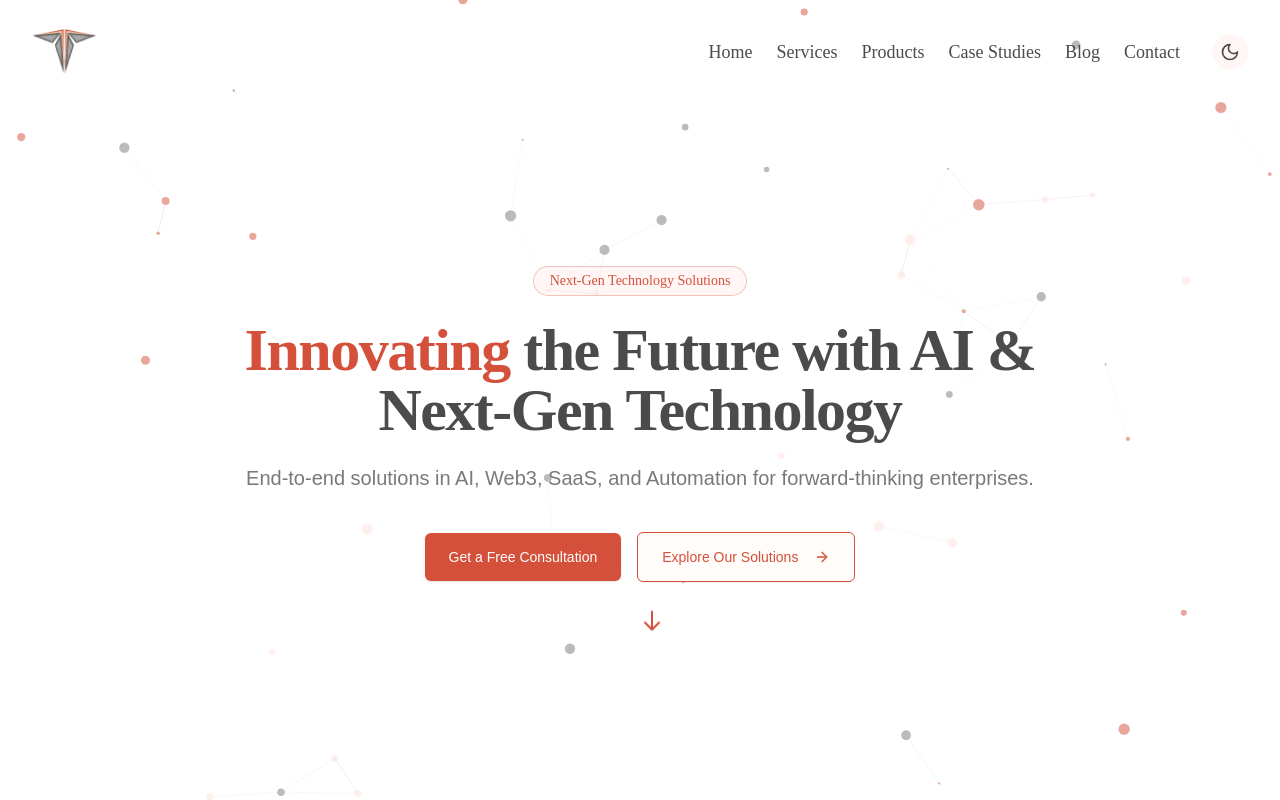
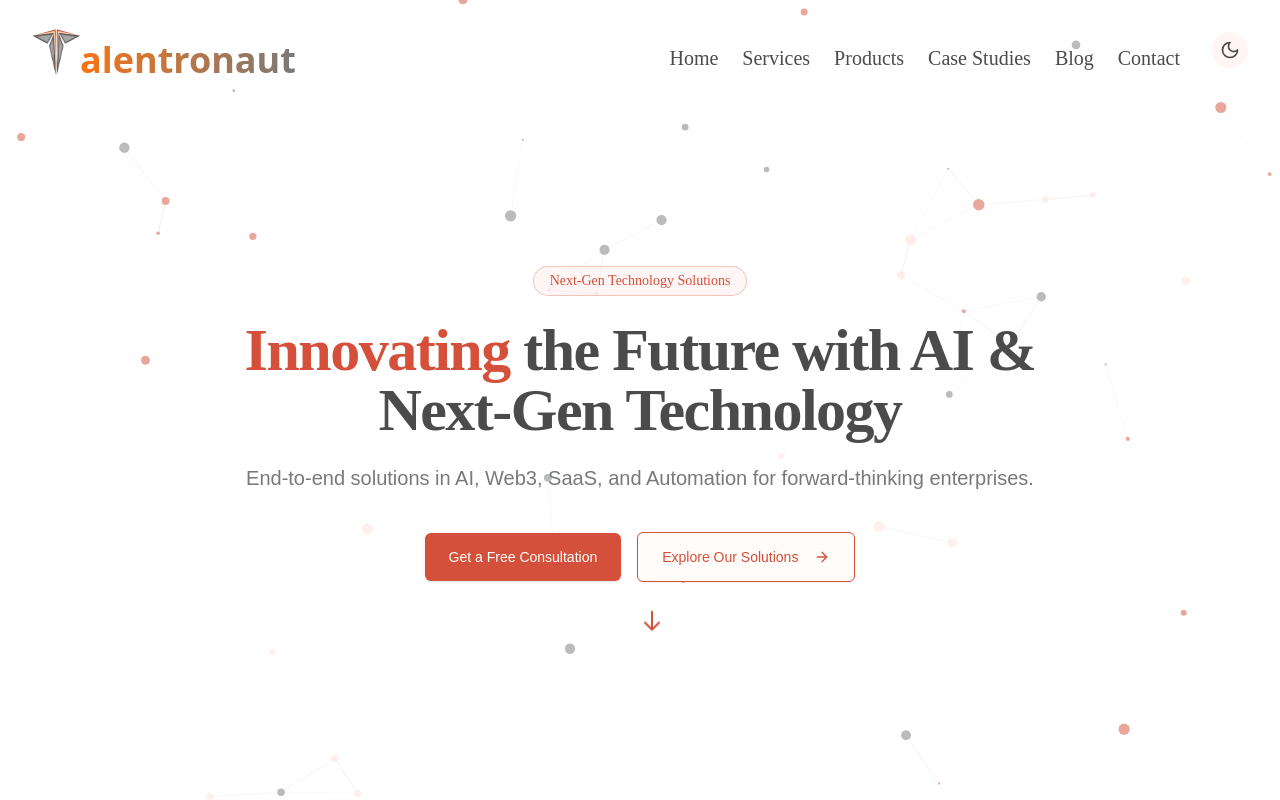
Before and after one commit to Rohit0III/talentro, a Next.js app: page / in a window 1280 px wide. Shown: the top 800 px of the page. Built offline with nearby package versions, Linux system fonts and the light colour scheme.

Commit message:
Logo Updation

```diff
--- a/components/header.tsx
+++ b/components/header.tsx
@@ -31,30 +31,30 @@ export function Header() {
 
   return (
     <header
-      className={`fixed top-0 left-0 right-0 z-50 transition-all duration-300 ${
-        isScrolled ? "bg-white/90 dark:bg-accent/90 shadow-md backdrop-blur-sm py-3" : "bg-transparent py-3"
+      className={`fixed top-0 left-0 right-0 z-50 transition-all duration-300 ${isScrolled ? "bg-white/90 dark:bg-accent/90 shadow-md backdrop-blur-sm py-3" : "bg-transparent py-3"
         }`}
     >
       <div className="container flex items-center justify-between">
         <div className="flex space-x-3 ">
-      <div className=" size-16 max-sm:size-12 mt-4">
-          <img src="/logo-talentronaut.png" alt=""/>
-          </div>
+          <div className="size-12 flex max-sm:size-12 mt-4 mb-3">
+            <img src="/logo-talentronaut.png" alt="" />
             <Link
               href="#home"
-          className="text-2xl font-bold text-primary dark:text-primary transition-all sm:hidden max-sm:hidden hover:opacity-80"
+              className="text-4xl font-bold mt-3 transition-all max-sm:hidden hover:opacity-80 bg-gradient-to-r from-orange-500 to-gray-medium bg-clip-text text-transparent"
               onClick={(e) => {
                 e.preventDefault()
                 window.scrollTo({ top: 0, behavior: "smooth" })
               }}
             >
-          Talentronaut
+              alentronaut
             </Link>
+          </div>
+
         </div>
 
         {/* Desktop navigation */}
         <nav className="hidden md:flex items-center space-x-8">
-          <ul className="flex items-center text-lg font-minion space-x-6">
+          <ul className="flex items-center text-xl font-minion mt-4 space-x-6">
             {navLinks.map((link) => (
               <li key={link.name}>
                 <Link
```
Lines whose indentation alone changed are shown as unchanged.
